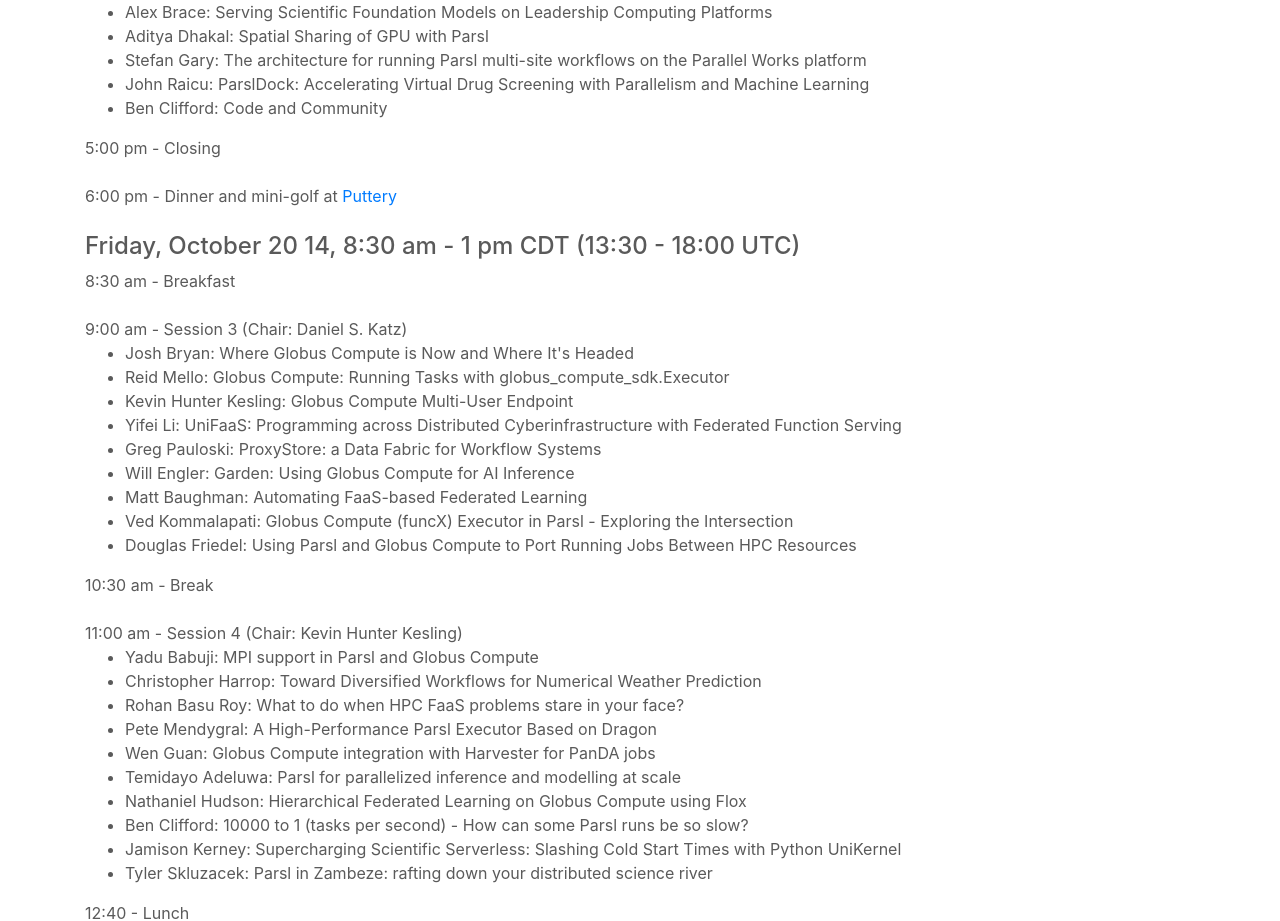
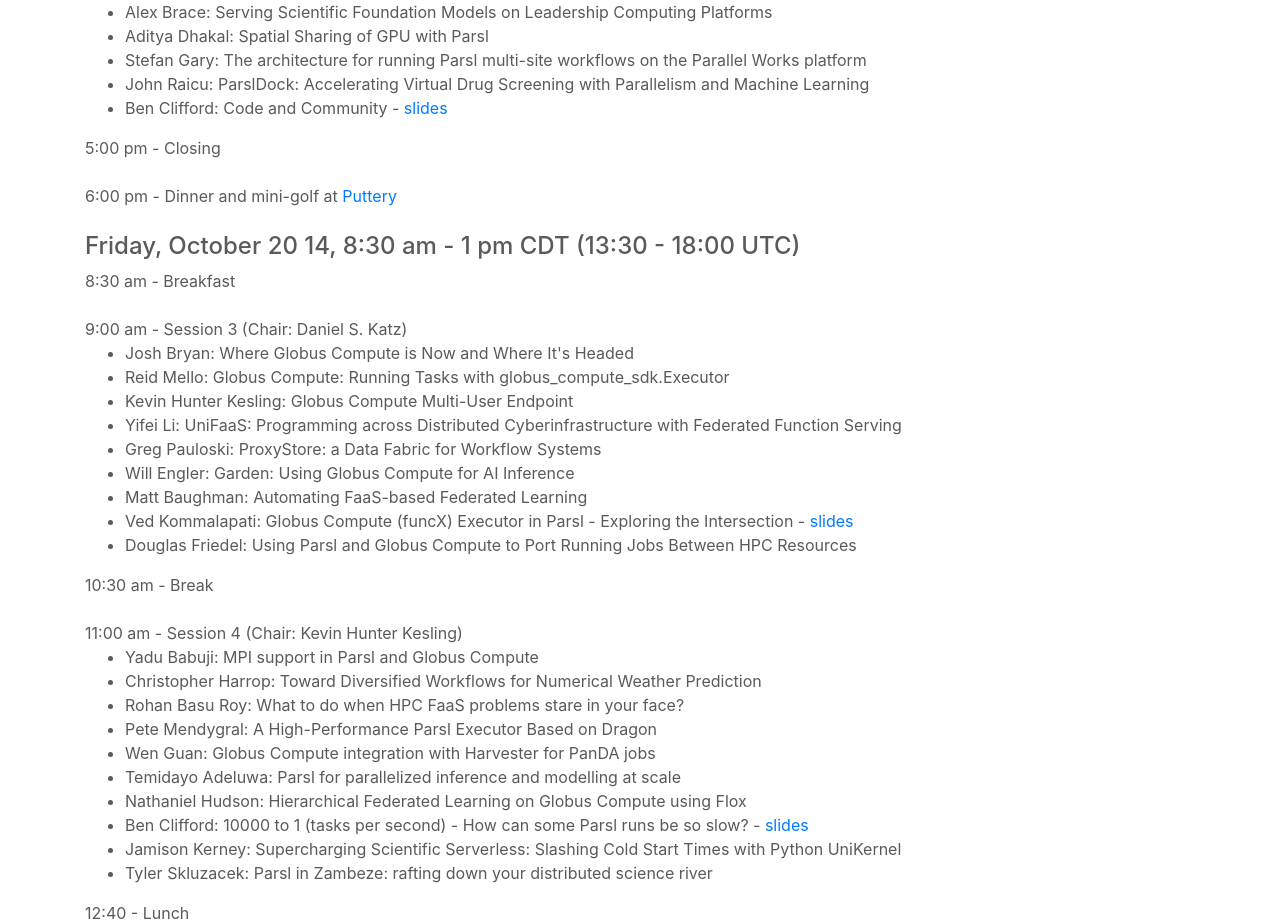
Before and after one commit to Parsl/parsl.github.io, a Jekyll site: the page built from parslfest/parslfest2023.html, in a window 1280 px wide and 1400 px high, scrolled down 1589 px. Shown: the part 162-1083 px from the top of the window. Built offline with Jekyll 4.4.1, drawn with Linux system fonts in a browser that asks for light colours.

Commit message:
Add slides for Ben Clifford and Ved Kommalapati

```diff
--- a/parslfest/parslfest2023.html
+++ b/parslfest/parslfest2023.html
@@ -88,7 +88,7 @@
 		<li>Aditya Dhakal: Spatial Sharing of GPU with Parsl</li>
 	        <li>Stefan Gary: The architecture for running Parsl multi-site workflows on the Parallel Works platform</li>
 		<li>John Raicu: ParslDock: Accelerating Virtual Drug Screening with Parallelism and Machine Learning</li>
-		<li>Ben Clifford: Code and Community</li>
+		<li>Ben Clifford: Code and Community - <a href="clifford-community.pdf">slides</a></li>
       </ul>
 
 
@@ -109,7 +109,7 @@
 	      	<li>Greg Pauloski: ProxyStore: a Data Fabric for Workflow Systems</li>
 		<li>Will Engler: Garden: Using Globus Compute for AI Inference</li>
 		<li>Matt Baughman: Automating FaaS-based Federated Learning</li>
-		<li>Ved Kommalapati: Globus Compute (funcX) Executor in Parsl - Exploring the Intersection</li>
+		<li>Ved Kommalapati: Globus Compute (funcX) Executor in Parsl - Exploring the Intersection - <a href="kommalapati.pdf">slides</a></li>
 		<li>Douglas Friedel: Using Parsl and Globus Compute to Port Running Jobs Between HPC Resources</li>
 	</ul>
 
@@ -124,7 +124,7 @@
 		<li>Wen Guan: Globus Compute integration with Harvester for PanDA jobs</li>
 		<li>Temidayo Adeluwa: Parsl for parallelized inference and modelling at scale</li>
 		<li>Nathaniel Hudson: Hierarchical Federated Learning on Globus Compute using Flox</li>
-		<li>Ben Clifford: 10000 to 1 (tasks per second) - How can some Parsl runs be so slow?</li>
+		<li>Ben Clifford: 10000 to 1 (tasks per second) - How can some Parsl runs be so slow? - <a href="clifford-10000.pdf">slides</a></li>
 		<li>Jamison Kerney: Supercharging Scientific Serverless: Slashing Cold Start Times with Python UniKernel</li>
 		<li>Tyler Skluzacek: Parsl in Zambeze: rafting down your distributed science river</li>
 	</ul>
```
Also changed, not shown: 3 other files.
